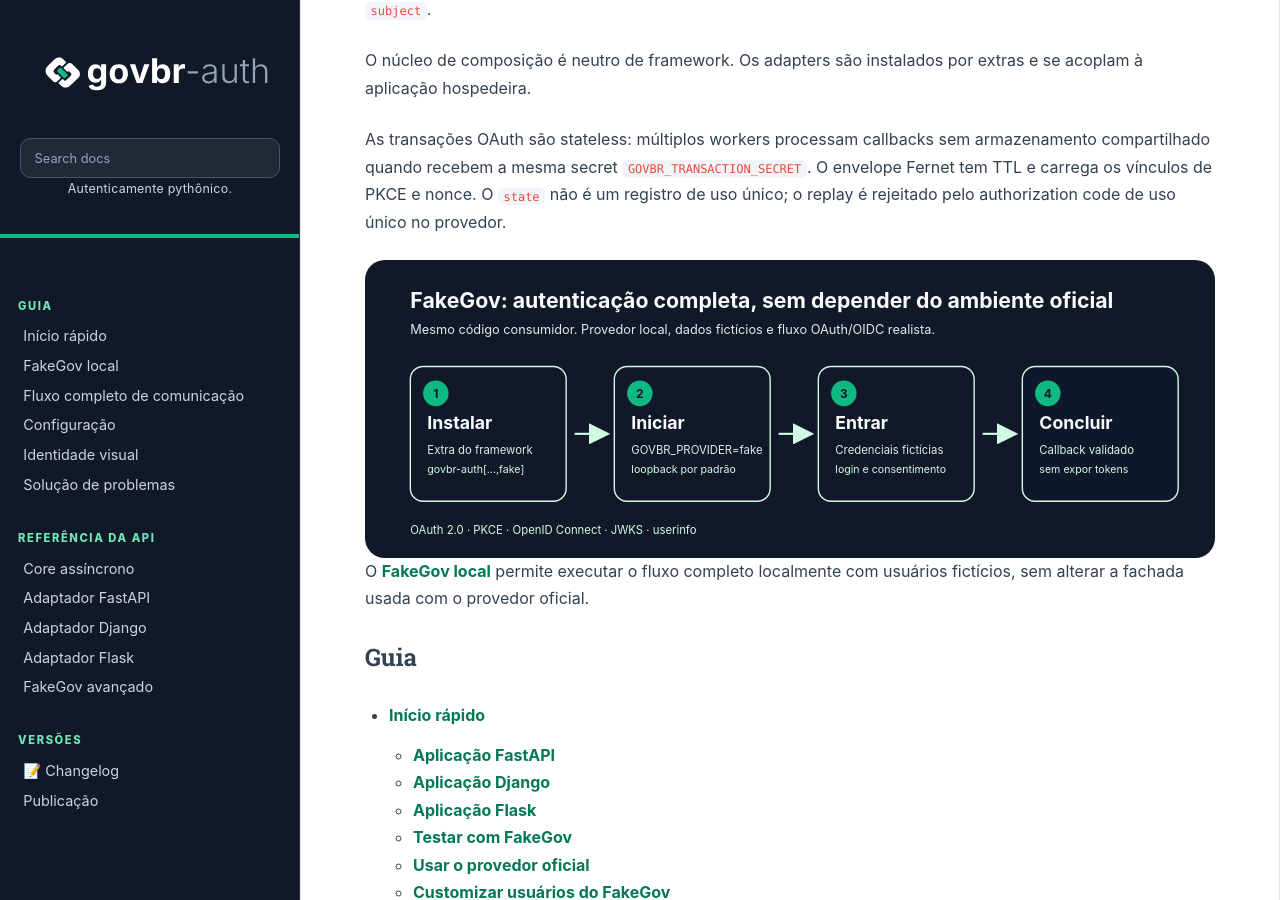
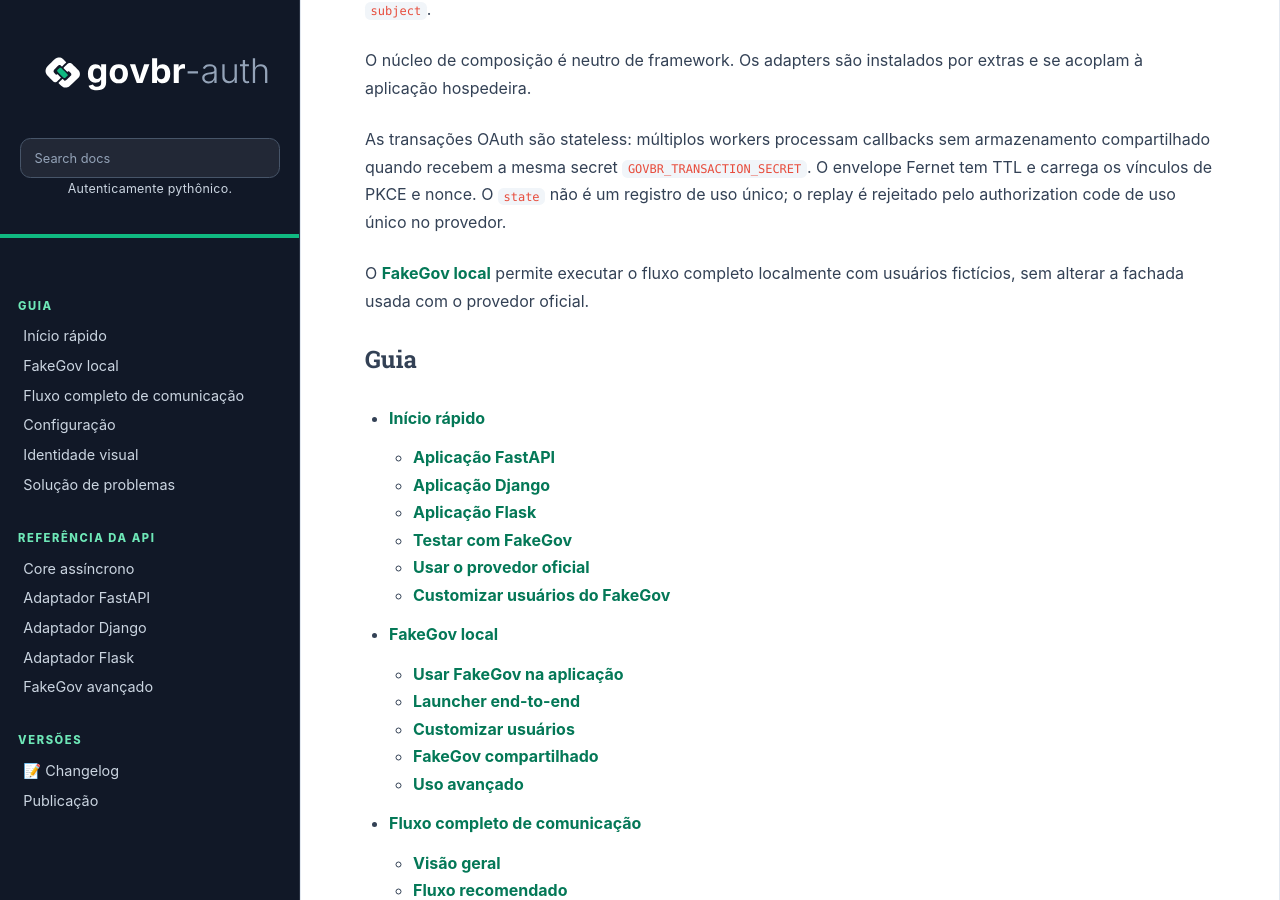
Before and after one commit to cereja-project/govbr_auth, a Sphinx documentation site: the page built from docs/index.rst, in a window 1280 px wide and 900 px high, scrolled down 364 px. Built offline with Sphinx 7.4.7 and the Read the Docs theme 3.1.0, drawn with Linux system fonts in a browser that asks for light colours; some web fonts are replaced.

Commit message:
docs: move FakeGov diagram to local guide

```diff
--- a/docs/guide/fake-mode.rst
+++ b/docs/guide/fake-mode.rst
@@ -4,6 +4,10 @@
 O FakeGov é um simulador local do provedor OAuth 2.0/OpenID Connect Gov.br.
 Ele responde autorização, emissão de tokens, JWKS e ``userinfo`` para
 desenvolvimento e testes. Não é o frontend da aplicação consumidora.
+
+.. image:: ../media/fakegov-flow.svg
+   :alt: Jornada local do FakeGov, da instalação ao callback autenticado.
+   :align: center
 
 Usar FakeGov na aplicação
 -------------------------
--- a/docs/index.rst
+++ b/docs/index.rst
@@ -13,10 +13,6 @@
 ``GOVBR_TRANSACTION_SECRET``. O envelope Fernet tem TTL e carrega os vínculos
 de PKCE e nonce. O ``state`` não é um registro de uso único; o replay é
 rejeitado pelo authorization code de uso único no provedor.
-
-.. image:: media/fakegov-flow.svg
-   :alt: Jornada local do FakeGov, da instalação ao callback autenticado.
-   :align: center
 
 O :doc:`guide/fake-mode` permite executar o fluxo completo localmente com
 usuários fictícios, sem alterar a fachada usada com o provedor oficial.
```
